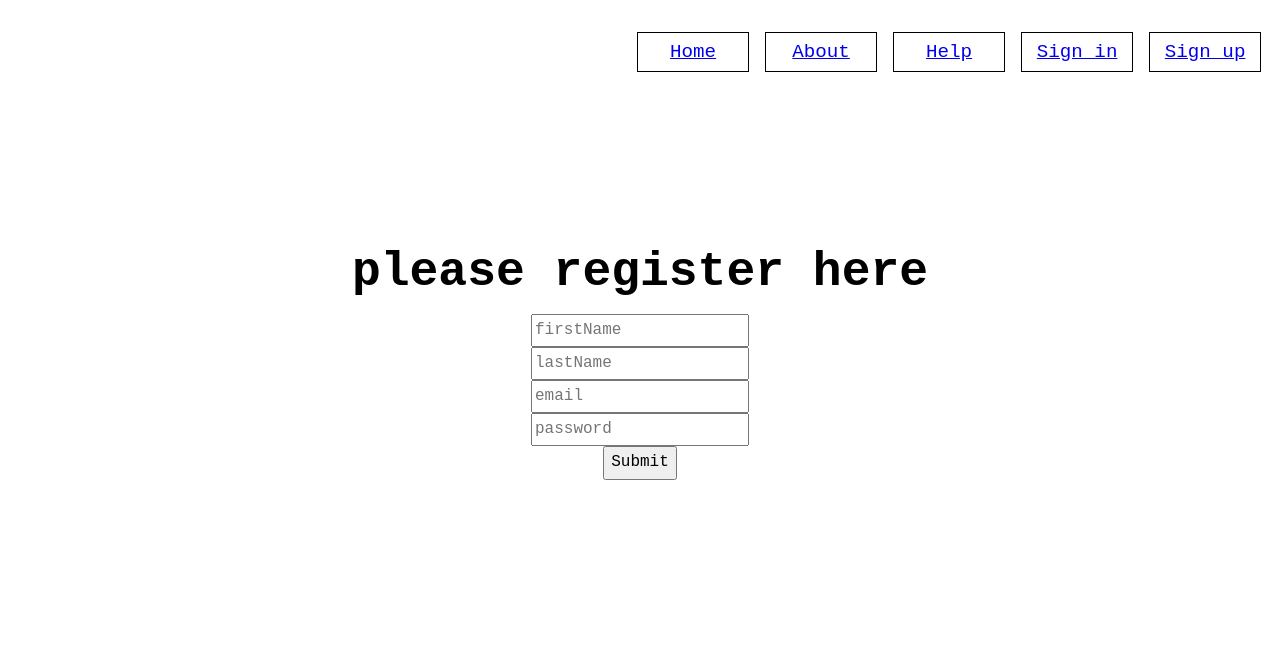
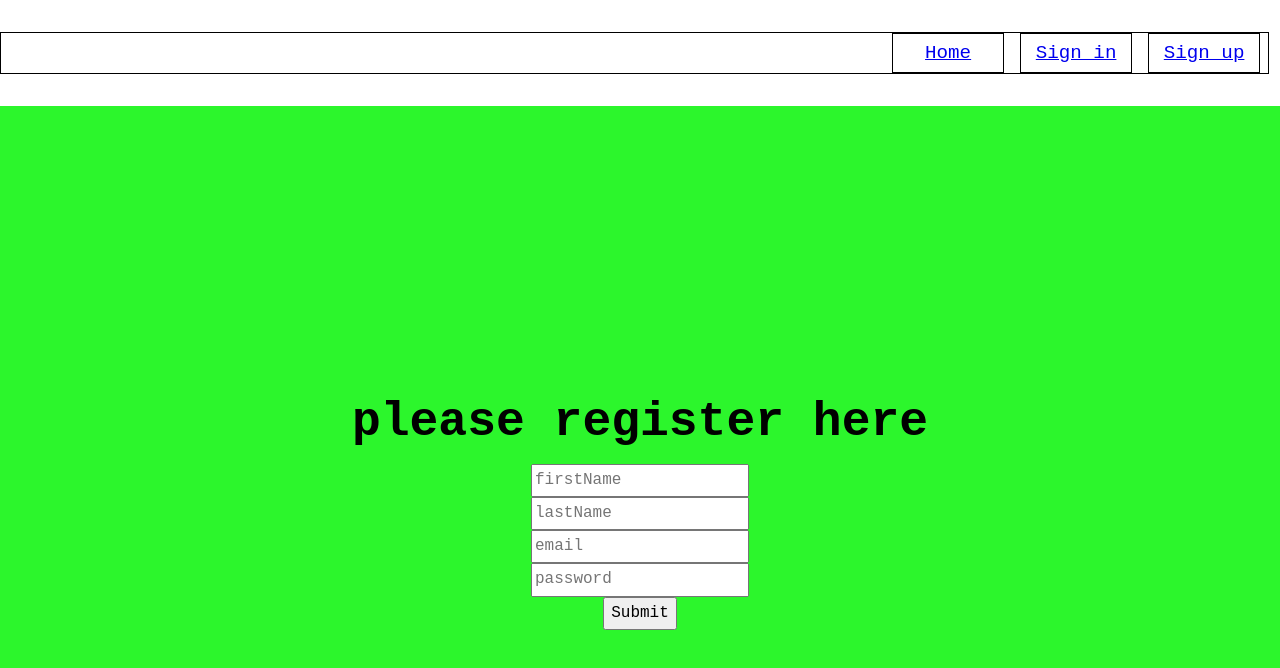
Before and after one commit to artrugh/quotifier, a React (Create React App) app in the folder client/: page /register in a window 1280 px wide. Shown: the top 668 px of the page. Built offline with nearby package versions, Linux system fonts and the light colour scheme; a web font is replaced by a local one.

Commit message:
some experiments with styling and new components

```diff
--- /dev/null
+++ b/client/src/components/Footer.js
@@ -0,0 +1,22 @@
+import React from "react";
+
+function Footer() {
+  return (
+    <div className="footer">
+      <div className="footer-left">
+        <p className="text">contact</p>
+        <p className="text">contact</p>
+        <p className="text">contact</p>
+        <p className="text">contact</p>
+      </div>
+      <div className="footer-right">
+        <p className="text">contact</p>
+        <p className="text">contact</p>
+        <p className="text">contact</p>
+        <p className="text">contact</p>
+      </div>
+    </div>
+  );
+}
+
+export default Footer;
--- a/client/src/components/Home.js
+++ b/client/src/components/Home.js
@@ -1,9 +1,17 @@
 import React from "react";
+import About from "./About";
+import SignUp from "./SignUp";
+import Quote from "./Quote";
+import Footer from "./Footer";
 
 function home() {
   return (
     <div className="home">
       <h2>Welcome to Quotify</h2>
+      <About />
+      <SignUp />
+      <Quote />
+      <Footer />
     </div>
   );
 }
--- a/client/src/components/Nav.js
+++ b/client/src/components/Nav.js
@@ -9,12 +9,12 @@ function Nav() {
         <li className="nav-link home-link">
           <Link to="/">Home</Link>
         </li>
-        <li className="nav-link about-link">
+        {/* <li className="nav-link about-link">
           <Link to="/about">About</Link>
         </li>
         <li className="nav-link help-link">
           <Link to="/help">Help</Link>
-        </li>
+        </li> */}
         <li className="nav-link sign-in-link">
           <Link to="/login">Sign in</Link>
         </li>
--- /dev/null
+++ b/client/src/components/Quote.js
@@ -0,0 +1,15 @@
+import React from "react";
+
+function Quote() {
+  return (
+    <div className="quote">
+      {/* <h2>About</h2> */}
+      <p className="text">
+        never miss a quote again! with quotifier you can keep all your quotes
+        saved and easily find them back whenever you need them.{" "}
+      </p>
+    </div>
+  );
+}
+
+export default Quote;
--- a/client/src/components/Register.js
+++ b/client/src/components/Register.js
@@ -3,7 +3,7 @@ import RegisterForm from "./RegisterForm";
 
 function Register() {
   return (
-    <div className="sign-in">
+    <div className="sign-up">
       <h2>please register here</h2>
       <RegisterForm />
     </div>
--- /dev/null
+++ b/client/src/components/SignUp.js
@@ -0,0 +1,18 @@
+import React from "react";
+
+function SignUp() {
+  return (
+    <div className="sign-up sign-up-2">
+      <h2>Sign Up!</h2>
+      <p className="text">
+        never miss a quote again! with quotifier you can keep all your quotes
+        saved and easily find them back whenever you need them.{" "}
+      </p>
+      <div className="about-buttons">
+        <button className="about-single-button">sign up with email</button>
+      </div>
+    </div>
+  );
+}
+
+export default SignUp;
--- a/client/src/scss/layout/_components.scss
+++ b/client/src/scss/layout/_components.scss
@@ -6,7 +6,9 @@
 .personal-profile,
 .registration-confirmation,
 .reg-form,
-.login-form {
+.login-form,
+.quote,
+.sign-up {
   display: flex;
   justify-content: center;
   flex-direction: column;
@@ -14,10 +16,13 @@
 }
 
 .about,
-.help,
-.home,
-.sign-in {
-  margin-top: 10rem;
+// .help,
+.home
+// .sign-in
+// .sign-up,
+// .quote
+{
+  margin-top: 5rem;
 }
 
 .redux-button-login {
@@ -36,5 +41,39 @@
   margin: 1rem;
 }
 
-.reg-form {
+.about,
+.sign-up,
+.quote {
+  width: 100vw;
 }
+
+.about {
+  background-color: rgb(114, 251, 114);
+  height: 70vh;
+}
+
+.sign-up {
+  background-color: rgb(44, 246, 44);
+  height: 100vh;
+}
+
+.quote {
+  background-color: green;
+  height: 100vh;
+}
+
+.sign-in {
+  height: 100vh;
+  background-color: rgb(44, 246, 44);
+}
+
+.footer {
+  height: 30vh;
+  width: 100vw;
+  background-color: indigo;
+  display: flex;
+}
+
+.footer p {
+  margin: 0;
+}
--- a/client/src/scss/layout/_nav.scss
+++ b/client/src/scss/layout/_nav.scss
@@ -1,11 +1,11 @@
 .nav-container {
   width: 99.15vw;
-  // background-color: white;
+  border: black solid 1px;
   display: flex;
   justify-content: flex-end;
-  // text-align: center;
   align-items: flex-end;
   margin-top: 2rem;
+  margin-bottom: 2rem;
 }
 
 .nav-links {
```
